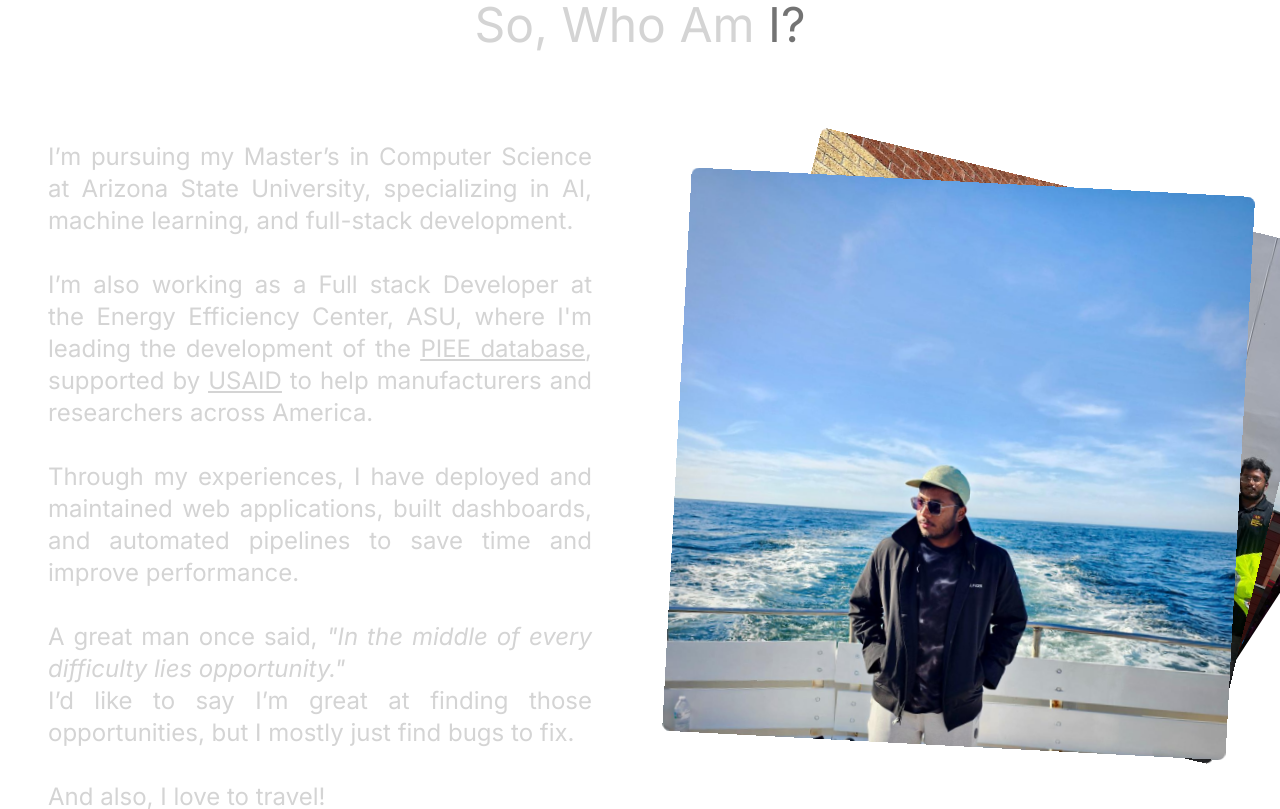
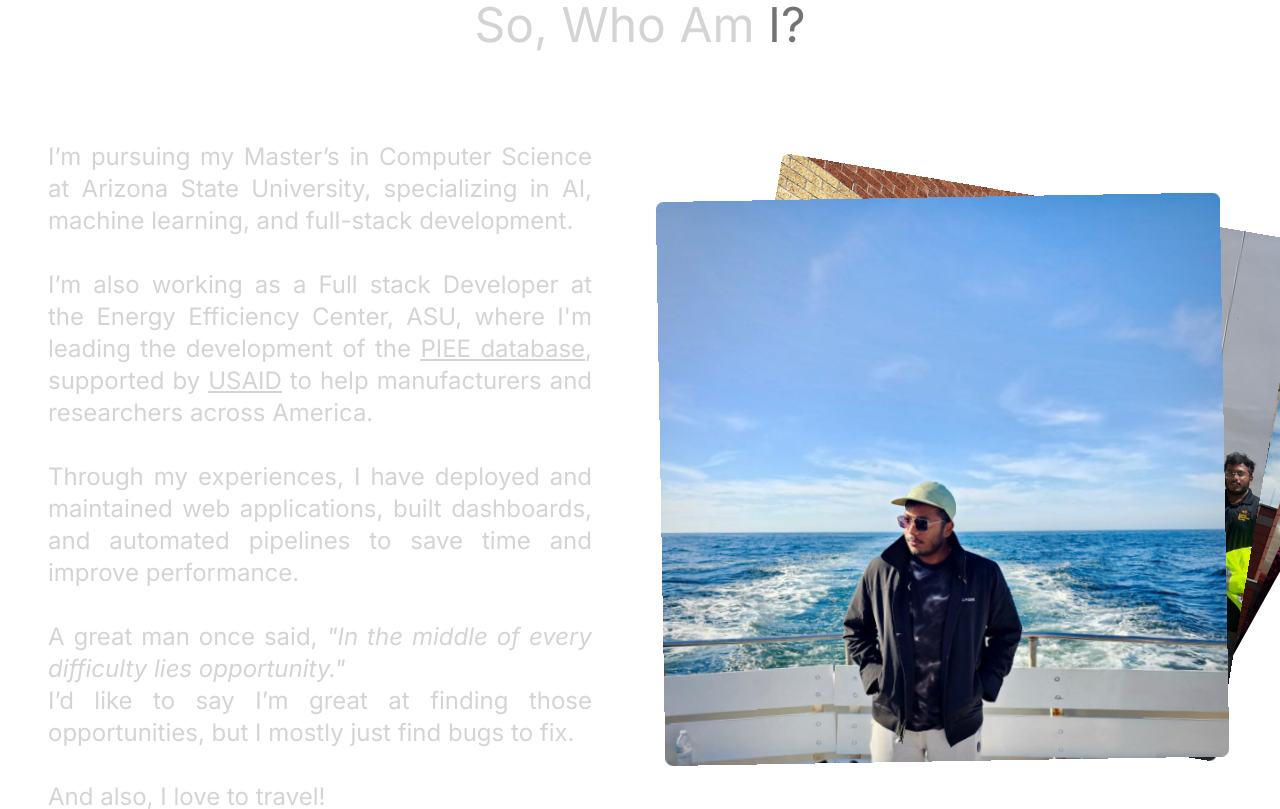
Before and after one commit to praveen-raj-m/mysite, a React (Vite) app: page / in a window 1280 px wide. Shown: the part 1080-1889 px from the top of the page. Built offline with nearby package versions, Linux system fonts and the light colour scheme.

Commit message:
minor changes

```diff
--- a/src/components/Stack.jsx
+++ b/src/components/Stack.jsx
@@ -99,7 +99,7 @@ export default function Stack({
     >
       {cards.map((card, index) => {
         const randomRotate = randomRotation
-          ? Math.random() * 11 -1
+          ? Math.random() * 11 - 5
           : 0;
 
         return (
```
